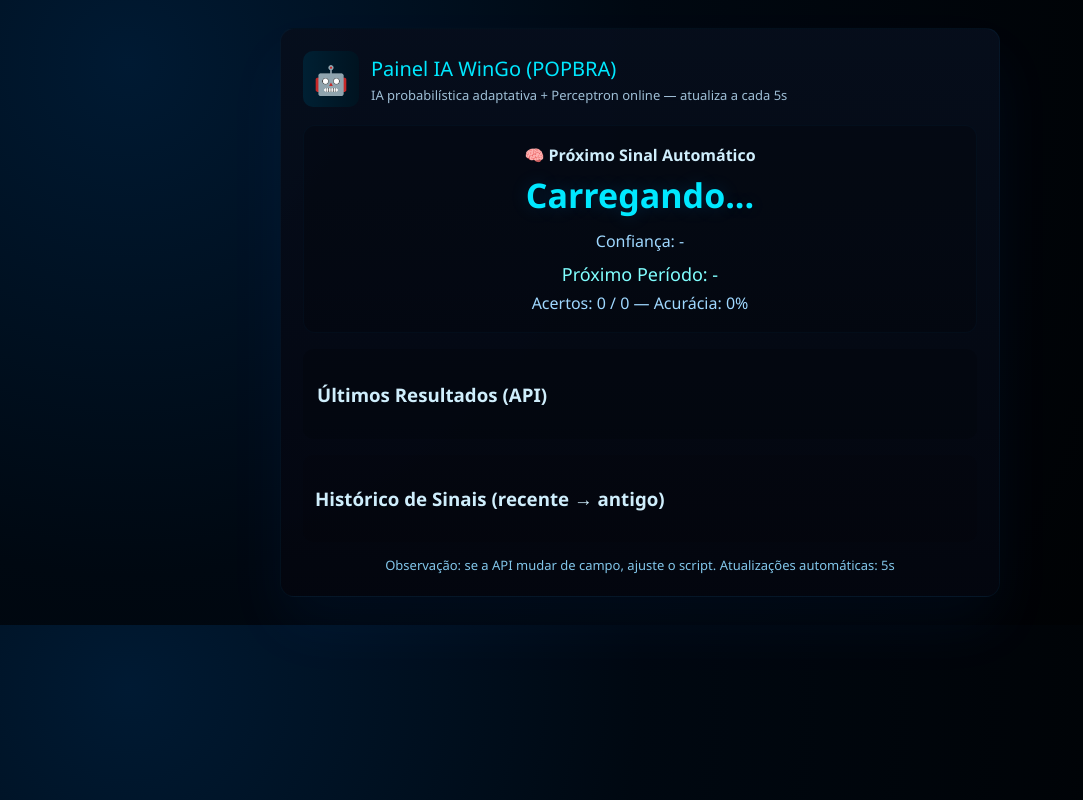
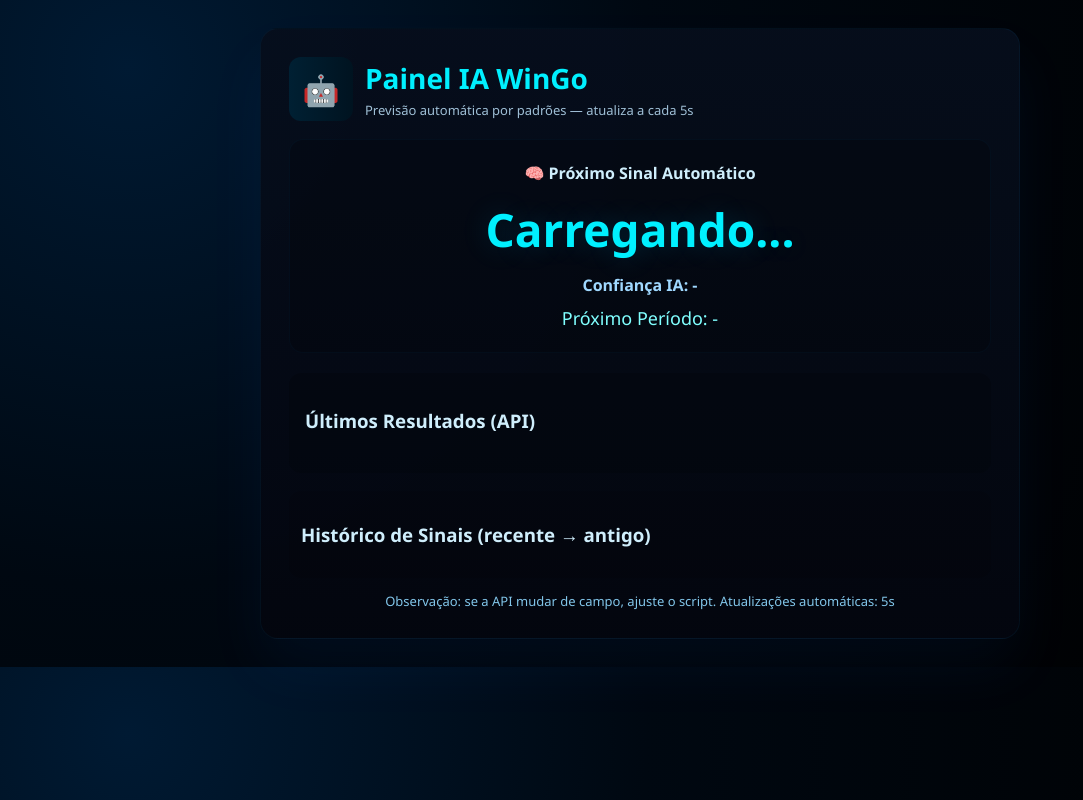
Before and after one commit to andrearaujo-maker/IA-ALFA, a Flask app: template templates/index.html in a window 1280 px wide. Shown: the whole page, without its empty margins (0-1083 px from the left). Run offline with Flask 3, Linux system fonts and the light colour scheme; the template is opened without the code that fills it, so the values that code supplies are empty.

Commit message:
Refactor index.html for better styling and layout
Updated styles and structure in index.html for improved layout and design consistency.

```diff
--- a/templates/index.html
+++ b/templates/index.html
@@ -1,53 +1,64 @@
 <!doctype html>
 <html lang="pt-BR">
-<head><meta charset="utf-8"><meta name="viewport" content="width=device-width,initial-scale=1">
-<title>Painel IA WinGo (POPBRA)</title>
+<head>
+<meta charset="utf-8" />
+<meta name="viewport" content="width=device-width,initial-scale=1" />
+<title>Painel IA WinGo</title>
 <style>
-:root{--accent:#00e8ff;--orange:#ff9a2e;--bg1:#001021;--bg2:#000814}
-body{margin:0;font-family:Segoe UI,Roboto,Arial;background:radial-gradient(circle at 10% 10%, #001a33 0%, #000811 40%, #000 100%);color:#cfeefc;display:flex;align-items:start;justify-content:center;padding:28px}
-.wrapper{width:720px;max-width:96%}
-.card{background:linear-gradient(180deg, rgba(6,14,28,0.95), rgba(3,6,15,0.95));padding:22px;border-radius:14px;border:1px solid rgba(0,160,255,0.06);box-shadow:0 30px 60px rgba(0,120,255,0.06)}
-.header{display:flex;gap:12px;align-items:center}
-.logo{width:56px;height:56px;border-radius:10px;background:linear-gradient(90deg,#002033,#001320);display:flex;align-items:center;justify-content:center;font-size:28px}
-.title{color:var(--accent);font-size:20px;margin:0}
-.sub{color:#9fd8ff;margin-top:4px}
-.panel{margin-top:18px;background:rgba(0,0,0,0.18);padding:18px;border-radius:12px;border:1px solid rgba(0,160,255,0.04)}
-.signal{font-size:34px;font-weight:700;color:var(--accent);text-shadow:0 0 18px rgba(0,160,255,0.18);display:flex;align-items:center;gap:12px;justify-content:center;padding:6px}
-.conf{color:#9fd8ff;text-align:center;margin-top:6px}
+:root{
+  --accent:#00e8ff;
+  --neon:#00f0ff;
+  --orange:#ff9a2e;
+  --bg:#001021;
+  --card:#071226;
+}
+*{box-sizing:border-box}
+body{margin:0;font-family:Segoe UI,Roboto,Arial;background:radial-gradient(circle at 10% 10%, #001a33 0%, #000811 40%, #000 100%);color:#cfeefc;display:flex;align-items:flex-start;justify-content:center;padding:28px}
+.container{width:760px;max-width:96%}
+.card{background:linear-gradient(180deg, rgba(6,14,28,0.95), rgba(3,6,15,0.95));padding:28px;border-radius:18px;border:1px solid rgba(0,160,255,0.06);box-shadow:0 30px 60px rgba(0,120,255,0.06)}
+.header{display:flex;align-items:center;gap:12px}
+.logo{width:64px;height:64px;border-radius:12px;background:linear-gradient(90deg,#002033,#001320);display:flex;align-items:center;justify-content:center;font-size:30px}
+.title{color:var(--neon);font-size:28px;font-weight:700}
+.sub{color:#9fd8ff;margin-top:4px;font-size:14px}
+.panel{margin-top:18px;background:rgba(0,0,0,0.18);padding:22px;border-radius:14px;border:1px solid rgba(0,160,255,0.04)}
+.signal{font-size:46px;font-weight:800;color:var(--neon);text-shadow:0 0 28px rgba(0,200,255,0.18);display:flex;align-items:center;gap:12px;justify-content:center;padding:6px}
+.conf{color:#9fd8ff;text-align:center;margin-top:8px;font-weight:600}
 .period{margin-top:10px;text-align:center;color:#80ffff;font-size:18px}
-.results{margin-top:16px;background:rgba(0,0,0,0.18);padding:14px;border-radius:10px}
-.bola{display:inline-block;width:34px;height:34px;line-height:34px;border-radius:50%;text-align:center;margin:6px;font-weight:700}
-.G{background:#ff7f00;color:#001}
-.P{background:#00bfff;color:#001}
-.history{margin-top:16px;background:rgba(0,0,0,0.12);padding:12px;border-radius:10px}
+.results{margin-top:20px;background:rgba(0,0,0,0.18);padding:16px;border-radius:12px}
+.bolas{display:flex;flex-wrap:wrap;justify-content:center;gap:10px;padding-top:6px}
+.bola{width:40px;height:40px;border-radius:50%;display:inline-flex;align-items:center;justify-content:center;font-weight:700;box-shadow:0 6px 16px rgba(0,0,0,0.25)}
+.G{background:linear-gradient(180deg,#ff9a2e,#ff7f00);color:#001}
+.P{background:linear-gradient(180deg,#66f0ff,#00bfff);color:#001}
+.history{margin-top:18px;background:rgba(0,0,0,0.12);padding:12px;border-radius:12px}
+.history-item{padding:6px 0;border-bottom:1px dashed rgba(255,255,255,0.02);display:flex;justify-content:space-between;align-items:center}
+.history-index{color:#9fd8ff;margin-right:10px;font-weight:700}
 .small{font-size:13px;color:#9fbfd6}
 .footer{margin-top:14px;color:#82c6ea;text-align:center}
 </style>
 </head>
 <body>
-  <div class="wrapper">
+  <div class="container">
     <div class="card">
       <div class="header">
         <div class="logo">🤖</div>
         <div>
-          <div class="title">Painel IA WinGo (POPBRA)</div>
-          <div class="sub small">IA probabilística adaptativa + Perceptron online — atualiza a cada 5s</div>
+          <div class="title">Painel IA WinGo</div>
+          <div class="sub small">Previsão automática por padrões — atualiza a cada 5s</div>
         </div>
       </div>
 
-      <div class="panel" id="panel">
+      <div class="panel">
         <div style="text-align:center">
-          <div style="font-weight:bold">🧠 Próximo Sinal Automático</div>
-          <div class="signal" id="signal">Carregando...</div>
-          <div class="conf" id="conf">Confiança: -</div>
-          <div class="period" id="period">Próximo Período: -</div>
-          <div class="conf" id="stats">Acertos: 0 / 0 — Acurácia: 0%</div>
+          <div style="font-weight:bold;margin-bottom:8px">🧠 Próximo Sinal Automático</div>
+          <div id="signal" class="signal">Carregando...</div>
+          <div id="conf" class="conf">Confiança IA: -</div>
+          <div id="period" class="period">Próximo Período: -</div>
         </div>
       </div>
 
       <div class="results" id="results">
         <h3>Últimos Resultados (API)</h3>
-        <div id="balls"></div>
+        <div id="balls" class="bolas"></div>
       </div>
 
       <div class="history" id="history">
@@ -64,49 +75,66 @@ async function refresh(){
   try {
     const r = await fetch('/predicao');
     const j = await r.json();
+
     const pred = j.prediction;
     const conf = j.confidence;
     const next_issue = j.next_issue;
-    const last_results = j.last_results;
-    const hist = j.signals;
-    const st = j.stats;
+    const last_results = j.last_results || [];
+    const hist = j.signals || [];
+    const st = j.stats || {correct:0, total:0, accuracy:0};
 
     const signalEl = document.getElementById('signal');
     if(pred === 'G') {
       signalEl.innerText = '🟠 Grande';
-      signalEl.style.color = '#ffb16a'; signalEl.style.textShadow='0 0 22px rgba(255,140,30,0.25)';
+      signalEl.style.color = '#ffcf9a';
+      signalEl.style.textShadow = '0 0 28px rgba(255,140,30,0.22)';
     } else if(pred === 'P') {
       signalEl.innerText = '🔵 Pequeno';
-      signalEl.style.color = '#66f0ff'; signalEl.style.textShadow='0 0 22px rgba(0,200,255,0.18)';
+      signalEl.style.color = '#66f0ff';
+      signalEl.style.textShadow = '0 0 28px rgba(0,200,255,0.18)';
     } else {
-      signalEl.innerText = '-'; signalEl.style.color='#9fd8ff';
+      signalEl.innerText = 'Carregando...';
+      signalEl.style.color = '#9fd8ff';
+      signalEl.style.textShadow = '';
     }
-    document.getElementById('conf').innerText = 'Confiança: ' + (conf !== null ? conf+'%' : '-');
+    document.getElementById('conf').innerText = 'Confiança IA: ' + (conf !== null ? conf + '%' : '-');
     document.getElementById('period').innerText = 'Próximo Período: ' + (next_issue || '-');
-    document.getElementById('stats').innerText = 'Acertos: ' + st.correct + ' / ' + st.total + ' — Acurácia: ' + st.accuracy + '%';
 
+    // Balls
     const balls = document.getElementById('balls');
     balls.innerHTML = '';
-    last_results.forEach(x=>{
-      const sp = document.createElement('span'); sp.className='bola '+x; sp.innerText = x;
+    (last_results || []).forEach(x=>{
+      const sp = document.createElement('div');
+      sp.className = 'bola ' + (x === 'G' ? 'G' : 'P');
+      sp.innerText = (x === 'G' ? 'G' : 'P');
       balls.appendChild(sp);
     });
 
+    // History list - recente -> antigo (numerado)
     const histlist = document.getElementById('histlist');
     histlist.innerHTML = '';
-    (hist || []).slice().reverse().forEach(s=>{
+    // mostra os últimos 10 sinais (mais recentes primeiro)
+    const display = (hist || []).slice(-10).reverse();
+    display.forEach((s, idx)=>{
       const div = document.createElement('div');
+      div.className = 'history-item';
+      const left = document.createElement('div');
+      left.innerHTML = `<span class="history-index">${idx+1}.</span> ${s.next_issue || '-'} → ${s.prediction || '-'} (${s.confidence || '-'}%)`;
+      const right = document.createElement('div');
       const status = s.evaluated ? (s.correct ? '✅' : '❌') : '⏳';
-      div.innerHTML = `<b>${s.prediction || '-'} → ${s.actual || '-'}</b> ${status} <span style="color:#9fbfd6"> ${new Date((s.ts||0)*1000).toLocaleTimeString()}</span>`;
+      right.innerHTML = `${status} <span style="color:#9fbfd6"> ${new Date((s.ts||0)*1000).toLocaleTimeString()}</span>`;
+      div.appendChild(left);
+      div.appendChild(right);
       histlist.appendChild(div);
     });
 
   } catch(e){
-    console.error(e);
+    console.error("refresh error:", e);
   }
 }
+
 setInterval(refresh, 5000);
-refresh();
+window.onload = refresh;
 </script>
 </body>
 </html>
```
